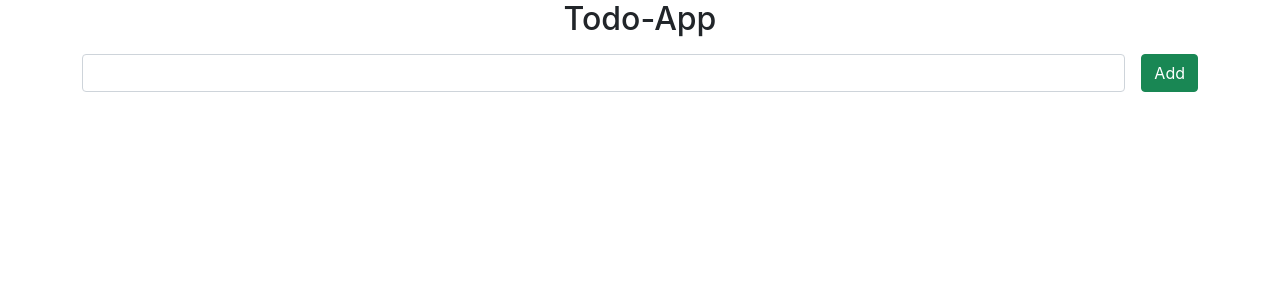
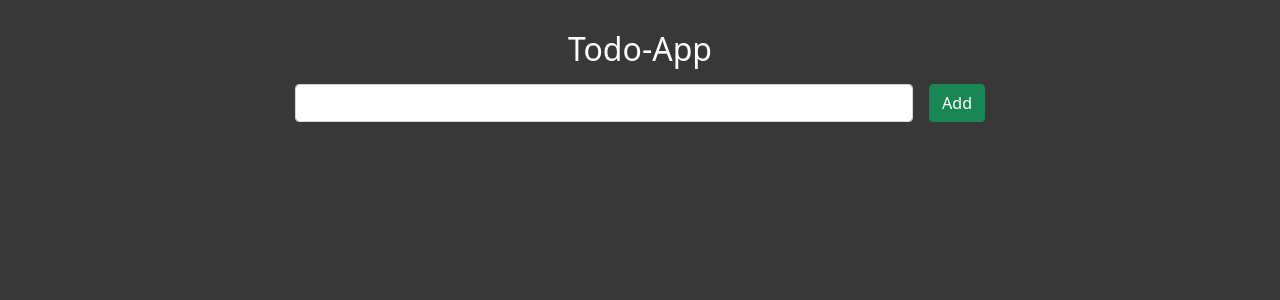
Before and after one commit to faizmrtdha/todo-app, a React (Create React App) app: page / in a window 1280 px wide. Shown: the top 300 px of the page. Built offline with nearby package versions, Linux system fonts and the light colour scheme.

Commit message:
Add style

```diff
--- a/src/index.css
+++ b/src/index.css
@@ -1,17 +1,28 @@
-body {
-  margin: 0;
-  font-family: -apple-system, BlinkMacSystemFont, 'Segoe UI', 'Roboto', 'Oxygen',
-    'Ubuntu', 'Cantarell', 'Fira Sans', 'Droid Sans', 'Helvetica Neue',
-    sans-serif;
-  -webkit-font-smoothing: antialiased;
-  -moz-osx-font-smoothing: grayscale;
+.app {
+  background-color: #383838;
+  color: #fff;
+  min-height: 100vh
 }
 
-nav {
+.todo-app {
   display: flex;
-  justify-content: space-between;
+  flex-direction: column;
+  max-width: 750px;
+  padding: 30px;
 }
 
-a {
-  text-decoration: none;
+.form-design {
+  display: flex;
+  align-items: flex-start;
 }
+
+ul {
+  list-style: none;
+}
+
+.list-text {
+  background-color: #111;
+  width: 100px;
+  border-radius: 5px;
+  padding: 5px 20px;
+}
```
